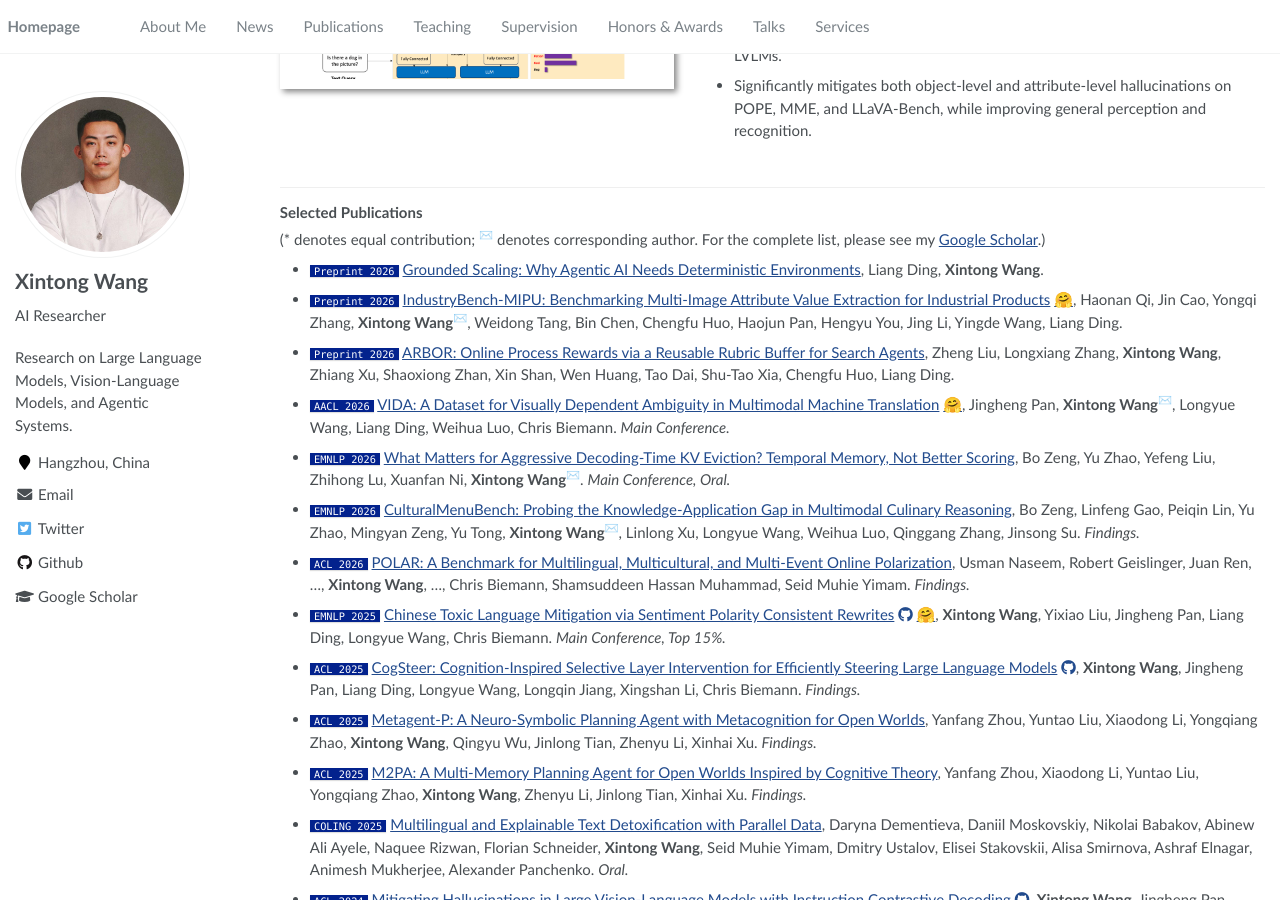
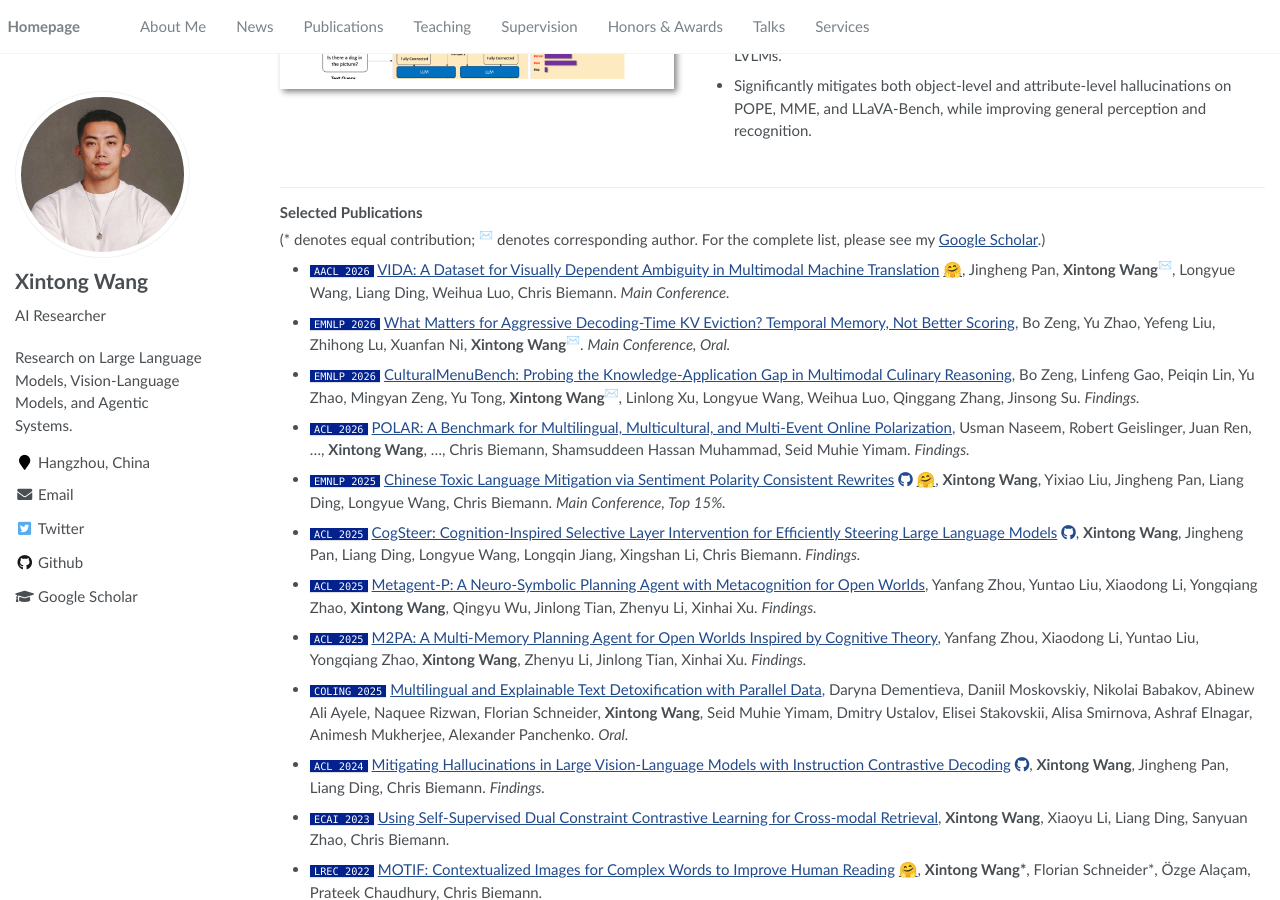
Before and after one commit to Ethanscuter/ethanscuter.github.io, a Jekyll site: the page built from _pages/about.md, in a window 1280 px wide and 900 px high, scrolled down 1821 px. Built offline with Jekyll 4.4.1, drawn with Linux system fonts in a browser that asks for light colours.

Commit message:
Trim publication list

```diff
--- a/_pages/about.md
+++ b/_pages/about.md
@@ -102,9 +102,6 @@ My research focuses on **large language models and agentic systems**, with an em
 
 (\* denotes equal contribution; <sup>✉️</sup> denotes corresponding author. For the complete list, please see my <a href='https://scholar.google.com/citations?user=xYfO9VEAAAAJ&hl=en'>Google Scholar</a>.)
 
-- `Preprint 2026` [Grounded Scaling: Why Agentic AI Needs Deterministic Environments](https://arxiv.org/abs/2606.22495), Liang Ding, **Xintong Wang**.
-- `Preprint 2026` [IndustryBench-MIPU: Benchmarking Multi-Image Attribute Value Extraction for Industrial Products](https://arxiv.org/abs/2606.14383) <a href="https://huggingface.co/datasets/alibaba-multimodal-industrial-ai/IndustryBench-MIPU" title="Dataset on Hugging Face">🤗</a>, Haonan Qi, Jin Cao, Yongqi Zhang, **Xintong Wang**<sup>✉️</sup>, Weidong Tang, Bin Chen, Chengfu Huo, Haojun Pan, Hengyu You, Jing Li, Yingde Wang, Liang Ding.
-- `Preprint 2026` [ARBOR: Online Process Rewards via a Reusable Rubric Buffer for Search Agents](https://arxiv.org/abs/2606.03239), Zheng Liu, Longxiang Zhang, **Xintong Wang**, Zhiang Xu, Shaoxiong Zhan, Xin Shan, Wen Huang, Tao Dai, Shu-Tao Xia, Chengfu Huo, Liang Ding.
 - `AACL 2026` [VIDA: A Dataset for Visually Dependent Ambiguity in Multimodal Machine Translation](https://arxiv.org/abs/2605.02035) <a href="https://huggingface.co/datasets/p1k0/visually-dependent-ambiguity" title="Dataset on Hugging Face">🤗</a>, Jingheng Pan, **Xintong Wang**<sup>✉️</sup>, Longyue Wang, Liang Ding, Weihua Luo, Chris Biemann. *Main Conference.*
 - `EMNLP 2026` [What Matters for Aggressive Decoding-Time KV Eviction? Temporal Memory, Not Better Scoring](https://arxiv.org/abs/2609.03515), Bo Zeng, Yu Zhao, Yefeng Liu, Zhihong Lu, Xuanfan Ni, **Xintong Wang**<sup>✉️</sup>. *Main Conference, Oral.*
 - `EMNLP 2026` [CulturalMenuBench: Probing the Knowledge-Application Gap in Multimodal Culinary Reasoning](https://arxiv.org/abs/2609.03526), Bo Zeng, Linfeng Gao, Peiqin Lin, Yu Zhao, Mingyan Zeng, Yu Tong, **Xintong Wang**<sup>✉️</sup>, Linlong Xu, Longyue Wang, Weihua Luo, Qinggang Zhang, Jinsong Su. *Findings.*
```
